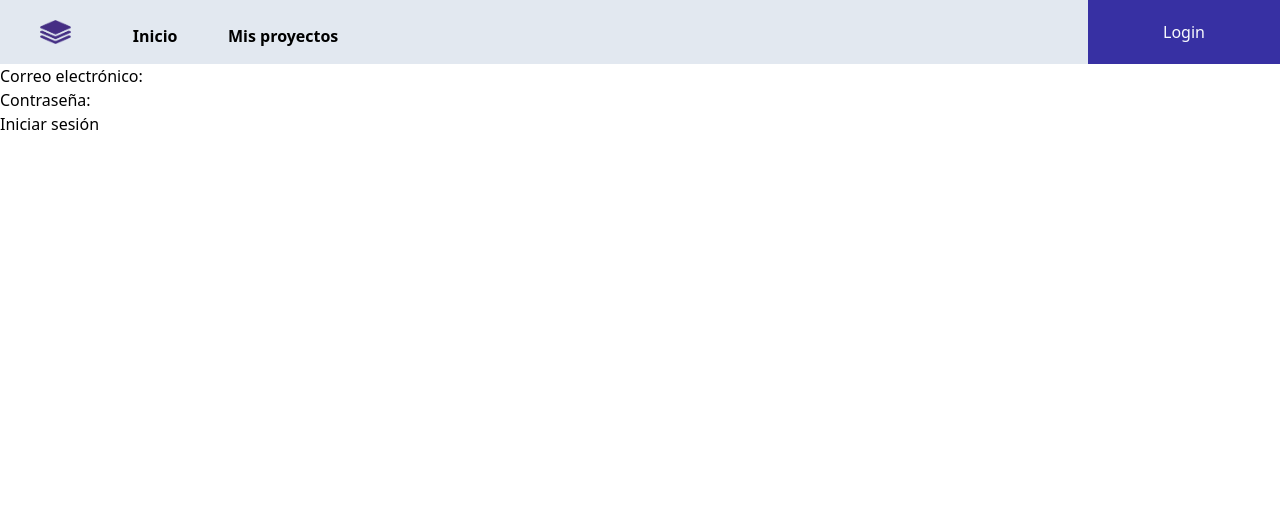
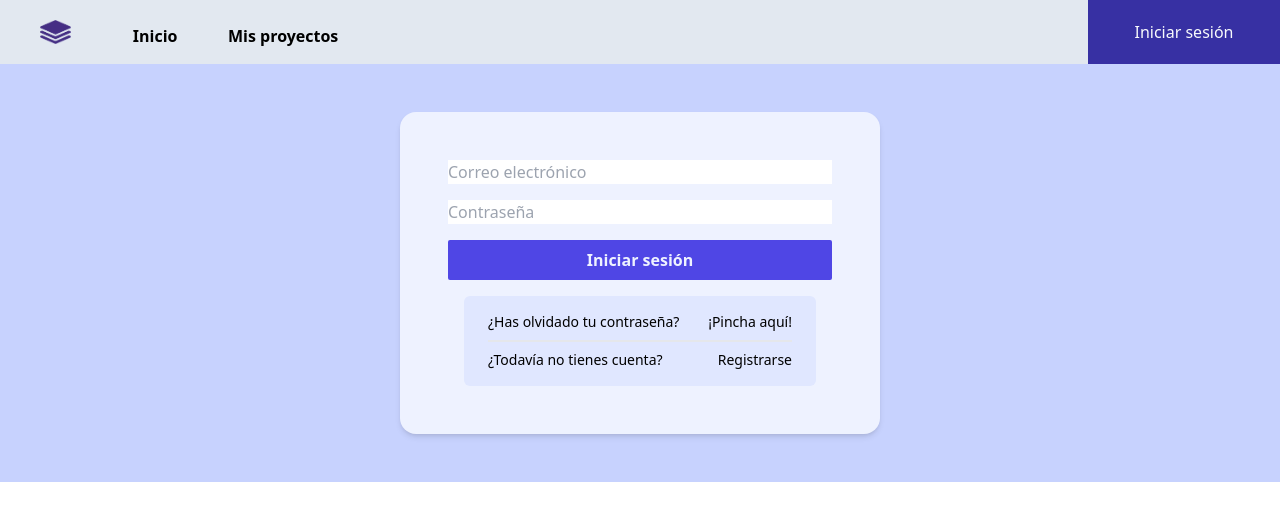
Before and after one commit to RafaDR90/email_maker_front, a Vue app: page /login in a window 1280 px wide. Shown: the top 520 px of the page. Built offline with nearby package versions, Linux system fonts and the light colour scheme.

Commit message:
inicio de sesion y cierre de sesion completado

```diff
--- a/src/Router.js
+++ b/src/Router.js
@@ -1,10 +1,32 @@
 import { createRouter, createWebHistory } from 'vue-router'
 import LoginForm from './components/LoginForm.vue';
 import DashboardLayout from './components/DashboardLayout.vue';
+import store from '../store.js';
 
+
+
+//hago un console.log de store.state cuando cambie
 const routes = [
-  { path: '/', component: DashboardLayout },
-  { path: '/login', component: LoginForm }
+  {
+    path: '/',
+    component: DashboardLayout,
+    beforeEnter: (to, from, next) => {
+      if (!store.state.AuthUser) {
+        next('/login');
+      } else {
+        next();
+      }
+    }
+  },
+  { path: '/login', component: LoginForm,
+    beforeEnter: (to, from, next) => {
+      if (store.state.AuthUser) {
+        next('/');
+      } else {
+        next();
+      }
+    }
+  }
 ]
 
 const router = createRouter({
@@ -12,4 +34,7 @@ const router = createRouter({
   routes
 })
 
+
+
+
 export default router
--- a/src/components/LoginForm.vue
+++ b/src/components/LoginForm.vue
@@ -1,6 +1,9 @@
 <script setup>
 import { ref } from 'vue';
 import { useRouter } from 'vue-router';
+import { useStore } from 'vuex';
+
+const store = useStore();
 
 const email = ref('');
 const password = ref('');
@@ -27,7 +30,7 @@ const submitForm = async () => {
 
     const data = await response.json();
     localStorage.setItem('token', data.token);
-    router.push('/');
+    await store.dispatch('checkToken');
   } catch (error) {
     console.error('Error:', error);
     error.value = 'Error al iniciar sesión';
@@ -36,18 +39,43 @@ const submitForm = async () => {
 </script>
 
 <template>
-    <div>
-      <form @submit.prevent="submitForm">
-        <div>
-          <label for="email">Correo electrónico:</label>
-          <input type="email" id="email" v-model="email" required>
+  <div class="size-full bg-indigo-200 flex place-content-center place-items-center">
+    <div class="loginContainer">
+
+      <!-- Email -->
+      <input id="email" class="custom-input" type="email" v-model="email" placeholder="Correo electrónico" />
+      <div class="py-2" />
+      <!-- Contraseña -->
+      <input id="password" class="custom-input" type="password" v-model="password" placeholder="Contraseña" />
+      <!--Error-->
+      <p class="text-red-500">{{ error }}</p>
+      <div class="py-2" />
+
+      <button @click="submitForm" class="py-2 bg-indigo-600 text-indigo-50 font-bold rounded-sm md:min-w-96">
+        Iniciar sesión
+      </button>
+      <div class="py-2" />
+      <div class="rounded-md bg-indigo-100 px-6 w-[22rem] py-4 text-sm flex flex-col">
+        <div class="flex place-content-between">
+          <p>¿Has olvidado tu contraseña?</p>
+          <p class="textLink">¡Pincha aquí!</p>
         </div>
-        <div>
-          <label for="password">Contraseña:</label>
-          <input type="password" id="password" v-model="password" required>
+        <hr class="w-full my-2 border" />
+        <div class="flex place-content-between">
+          <p>¿Todavía no tienes cuenta?</p>
+          <p class="textLink">Registrarse</p>
         </div>
-        <div v-if="error" class=" text-red-400 text-xs">{{ error }}</div>
-        <button type="submit">Iniciar sesión</button>
-      </form>
+      </div>
     </div>
-  </template>
+  </div>
+</template>
+
+<style scoped>
+.loginContainer {
+  @apply flex flex-col p-12 my-12 rounded-2xl h-fit max-w-[57rem] bg-indigo-50 z-50 shadow-md place-content-center place-items-center;
+}
+
+.custom-input {
+  @apply md:min-w-96 sm:overflow-auto;
+}
+</style>
--- a/src/components/navbar/LoginButton.vue
+++ b/src/components/navbar/LoginButton.vue
@@ -1,8 +1,17 @@
+<script setup>
+import { useRouter } from 'vue-router';
+const router = useRouter();
+
+const loginView = () => {
+  router.push('/login');
+}
+</script>
+
 <template>
   <div class="dropdown">
     <button class="dropbtn">
       <div class="flex content-center items-center justify-center w-full">
-        <p>Login</p>
+        <p @click="loginView">Iniciar sesión</p>
       </div>
     </button>
 
--- a/store.js
+++ b/store.js
@@ -1,4 +1,5 @@
 import { createStore } from 'vuex';
+import router from './src/Router';
 
 export default createStore({
     state: {
@@ -27,6 +28,7 @@ export default createStore({
                     if (response.status === 200) {
                         const data = await response.json();
                         commit('setAuthUser', data);
+                        router.push('/');
                     } else {
                         localStorage.removeItem('token');
                     }
```
